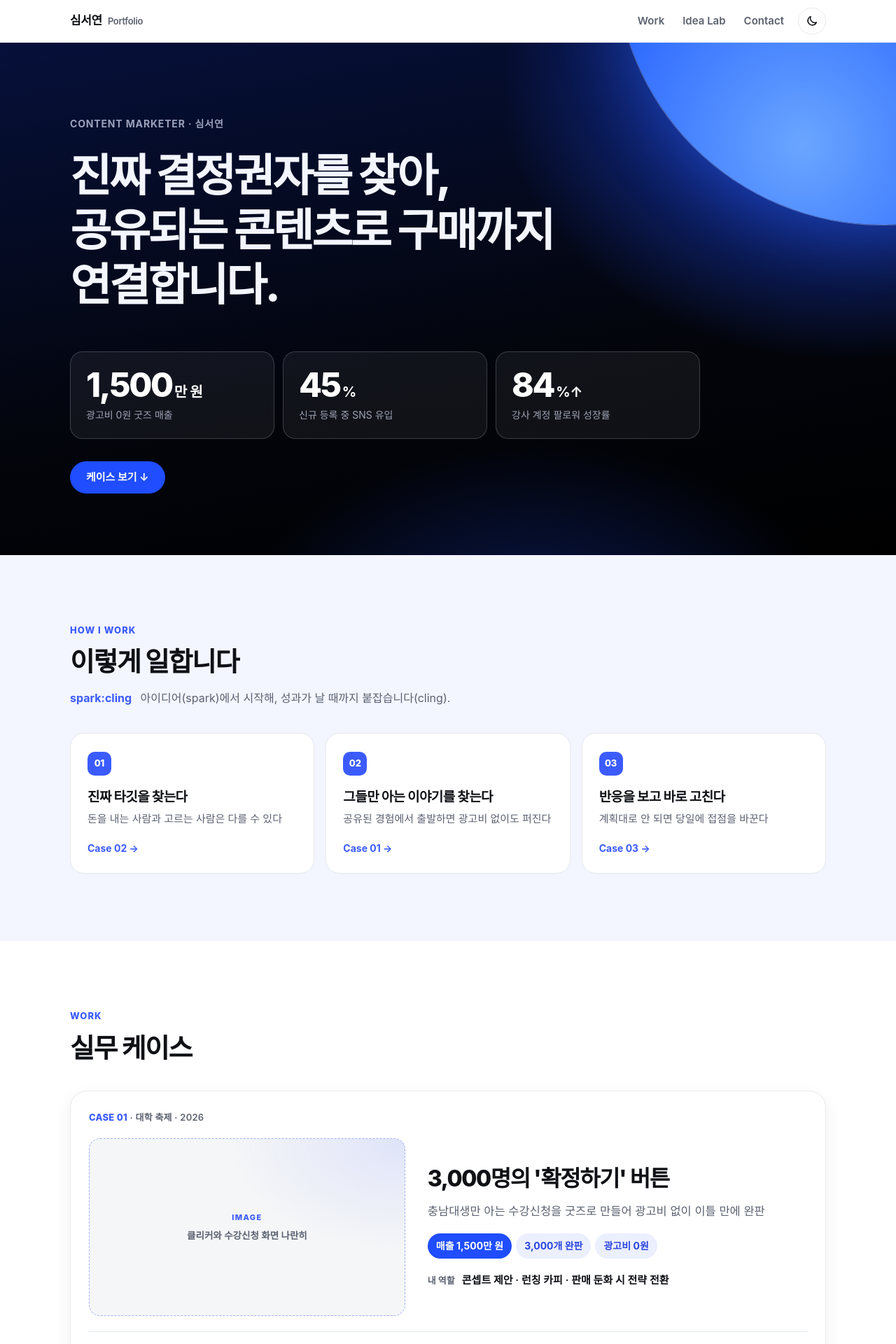
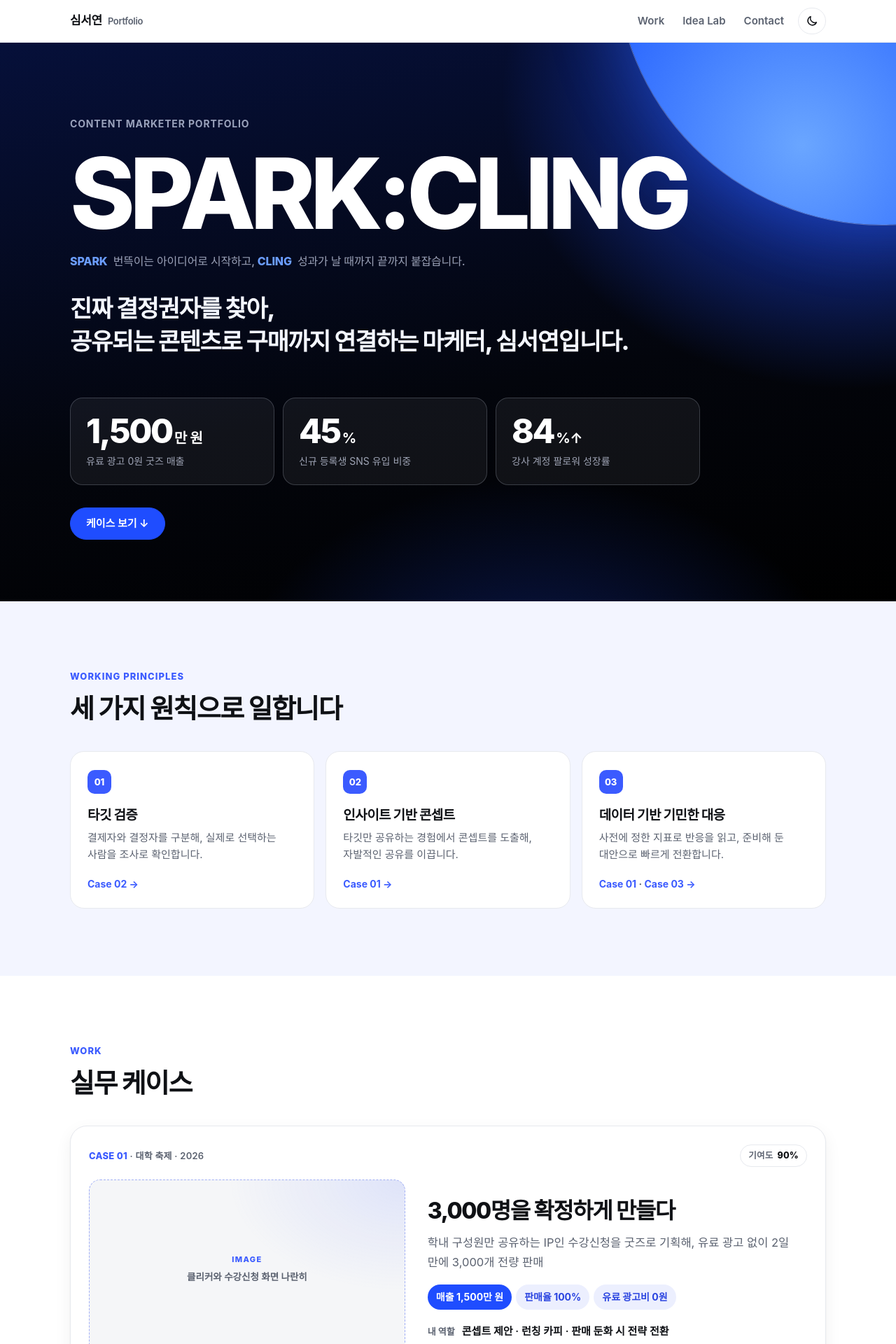
Before and after one commit to seoyeon1011/seoyeon1011.github.io, a Next.js app: page /about in a window 1280 px wide. Shown: the top 1920 px of the page at 70% size. Built offline with nearby package versions, Linux system fonts and the light colour scheme; a web font is replaced by a local one.

Commit message:
포트폴리오 페이지 2차 수정

```diff
--- a/app/about/page.tsx
+++ b/app/about/page.tsx
@@ -54,14 +54,18 @@ interface CaseProps {
   summary: string;
   tags: string[];
   role: string;
+  contrib: string;
   image: { label: string; ratio?: string };
   children: ReactNode;
 }
 
-function CaseCard({ id, no, meta, title, summary, tags, role, image, children }: CaseProps) {
+function CaseCard({ id, no, meta, title, summary, tags, role, contrib, image, children }: CaseProps) {
   return (
     <article className="pf-card" id={id} aria-labelledby={`${id}-title`}>
-      <p className="pf-card-meta"><b>CASE {no}</b> · {meta}</p>
+      <div className="pf-card-meta">
+        <p><b>CASE {no}</b> · {meta}</p>
+        <p className="pf-contrib">기여도 <b>{contrib}</b></p>
+      </div>
       <div className="pf-card-top">
         <Ph label={image.label} ratio={image.ratio} />
         <div className="pf-card-text">
@@ -120,16 +124,18 @@ export default function AboutPage() {
         {/* 2. Hero */}
         <section className="pf-hero pf-dark" id="top" aria-labelledby="pf-hero-title">
           <div className="wrap">
-            <p className="pf-hero-kicker">CONTENT MARKETER · 심서연</p>
+            <p className="pf-hero-kicker">CONTENT MARKETER PORTFOLIO</p>
             <h1 id="pf-hero-title" className="pf-hero-title">
-              <span data-hide="db univ">진짜 결정권자를 찾아,<br />공유되는 콘텐츠로 구매까지 연결합니다.</span>
-              <span data-show="db">어려운 정보를 체감 언어로 바꿔,<br />행동까지 연결합니다.</span>
-              <span data-show="univ">대학생만 아는 언어로,<br />온라인과 현장을 함께 움직입니다.</span>
+              <span className="pf-hero-word">SPARK:CLING</span>
+              <span className="pf-hero-mean"><b>SPARK</b> 번뜩이는 아이디어로 시작하고, <b>CLING</b> 성과가 날 때까지 끝까지 붙잡습니다.</span>
+              <span className="pf-hero-sub" data-hide="db univ">진짜 결정권자를 찾아,<br />공유되는 콘텐츠로 구매까지 연결하는 마케터, 심서연입니다.</span>
+              <span className="pf-hero-sub" data-show="db">어려운 정보를 체감 언어로 바꿔,<br />행동까지 연결하는 마케터, 심서연입니다.</span>
+              <span className="pf-hero-sub" data-show="univ">대학생만 아는 언어로,<br />온라인과 현장을 함께 움직이는 마케터, 심서연입니다.</span>
             </h1>
 
             <ul className="pf-stats" aria-label="핵심 성과">
-              <li className="pf-stat-sales"><a href="#case-1"><strong>1,500<small>만 원</small></strong><span>광고비 0원 굿즈 매출</span></a></li>
-              <li className="pf-stat-45"><a href="#case-2"><strong>45<small>%</small></strong><span>신규 등록 중 SNS 유입</span></a></li>
+              <li className="pf-stat-sales"><a href="#case-1"><strong>1,500<small>만 원</small></strong><span>유료 광고 0원 굿즈 매출</span></a></li>
+              <li className="pf-stat-45"><a href="#case-2"><strong>45<small>%</small></strong><span>신규 등록생 SNS 유입 비중</span></a></li>
               <li className="pf-stat-84" data-hide="db univ"><a href="#case-2"><strong>84<small>%↑</small></strong><span>강사 계정 팔로워 성장률</span></a></li>
               <li className="pf-stat-reels" data-show="db"><a href="#case-2"><strong>5.6<small>만 회</small></strong><span>최고 조회수 릴스</span></a></li>
               <li className="pf-stat-events" data-show="univ"><a href="#case-3"><strong>450<small>명</small></strong><span>직접 기획한 행사 참여</span></a></li>
@@ -146,28 +152,27 @@ export default function AboutPage() {
         <section className="pf-section pf-light" aria-labelledby="pf-how-title">
           <div className="wrap">
             <div className="pf-head">
-              <p className="pf-eyebrow">How I Work</p>
-              <h2 id="pf-how-title">이렇게 일합니다</h2>
-              <p className="pf-motto"><b>spark:cling</b> 아이디어(spark)에서 시작해, 성과가 날 때까지 붙잡습니다(cling).</p>
+              <p className="pf-eyebrow">Working Principles</p>
+              <h2 id="pf-how-title">세 가지 원칙으로 일합니다</h2>
             </div>
             <ol className="pf-steps">
               <li>
                 <span className="pf-step-no">01</span>
-                <h3>진짜 타깃을 찾는다</h3>
-                <p>돈을 내는 사람과 고르는 사람은 다를 수 있다</p>
-                <a href="#case-2">Case 02 →</a>
+                <h3>타깃 검증</h3>
+                <p>결제자와 결정자를 구분해, 실제로 선택하는 사람을 조사로 확인합니다.</p>
+                <span className="pf-step-links"><a href="#case-2">Case 02 →</a></span>
               </li>
               <li>
                 <span className="pf-step-no">02</span>
-                <h3>그들만 아는 이야기를 찾는다</h3>
-                <p>공유된 경험에서 출발하면 광고비 없이도 퍼진다</p>
-                <a href="#case-1">Case 01 →</a>
+                <h3>인사이트 기반 콘셉트</h3>
+                <p>타깃만 공유하는 경험에서 콘셉트를 도출해, 자발적인 공유를 이끕니다.</p>
+                <span className="pf-step-links"><a href="#case-1">Case 01 →</a></span>
               </li>
               <li>
                 <span className="pf-step-no">03</span>
-                <h3>반응을 보고 바로 고친다</h3>
-                <p>계획대로 안 되면 당일에 접점을 바꾼다</p>
-                <a href="#case-3">Case 03 →</a>
+                <h3>데이터 기반 기민한 대응</h3>
+                <p>사전에 정한 지표로 반응을 읽고, 준비해 둔 대안으로 빠르게 전환합니다.</p>
+                <span className="pf-step-links"><a href="#case-1">Case 01</a> · <a href="#case-3">Case 03 →</a></span>
               </li>
             </ol>
           </div>
@@ -183,17 +188,18 @@ export default function AboutPage() {
             <div className="pf-cases">
               <CaseCard
                 id="case-1" no="01" meta="대학 축제 · 2026"
-                title="3,000명의 '확정하기' 버튼"
-                summary="충남대생만 아는 수강신청을 굿즈로 만들어 광고비 없이 이틀 만에 완판"
-                tags={['매출 1,500만 원', '3,000개 완판', '광고비 0원']}
+                title="3,000명을 확정하게 만들다"
+                summary="학내 구성원만 공유하는 IP인 수강신청을 굿즈로 기획해, 유료 광고 없이 2일 만에 3,000개 전량 판매"
+                tags={['매출 1,500만 원', '판매율 100%', '유료 광고비 0원']}
                 role="콘셉트 제안 · 런칭 카피 · 판매 둔화 시 전략 전환"
+                contrib="90%"
                 image={{ label: '클리커와 수강신청 화면 나란히' }}
               >
                 <dl className="pf-detail">
-                  <Detail k="문제와 인사이트">이틀에 3,000개를 팔아야 했지만 시중 클리커는 뻔했습니다. 방문객 90% 이상이 재학생이라, 그들만 아는 고통인 수강신청 &lsquo;확정하기&rsquo; 버튼을 굿즈로 옮겼습니다.</Detail>
-                  <Detail k="실행">&ldquo;딸-깍, 무선 수강신청의 시대는 왔다&rdquo;로 인스타그램과 학과 단톡방에 런칭. 둘째 날 판매가 둔화되자 현장 체험과 밈 카드뉴스 연속 발행으로 전환했습니다.</Detail>
-                  <Detail k="결과">3,000개 완판, 런칭 게시물 조회수 1.5만 회(팔로워 대비 136%), &ldquo;또 팔아 달라&rdquo;는 설문 응답.</Detail>
-                  <Detail k="배운 점">사람들은 물건이 아니라 &ldquo;우리끼리 아는 이야기&rdquo;를 산다.</Detail>
+                  <Detail k="문제와 인사이트">2일간 3,000개 판매가 목표였으나, 시중 클리커는 디자인 차별점이 없었습니다. 방문객의 90% 이상이 재학생이라는 점에 주목해, 학내 구성원만 공유하는 IP인 수강신청 사이트의 <strong>확정하기</strong> 버튼을 굿즈로 기획했습니다.</Detail>
+                  <Detail k="실행">런칭 카피 <strong>딸-깍, 무선 수강신청의 시대는 왔다</strong>로 인스타그램과 학과 단톡방에 동시 런칭했습니다. 2일차 판매 속도가 둔화되자 현장 체험 접점과 밈 카드뉴스 연속 발행으로 전환했습니다.</Detail>
+                  <Detail k="결과">판매율 100%(3,000개), 매출 1,500만 원, 유료 광고비 0원. 런칭 게시물은 팔로워 수의 136%인 1.5만 회 도달했고, 만족도 조사에서는 <strong>재판매 요청</strong>이 나왔습니다.</Detail>
+                  <Detail k="배운 점">사람들은 물건보다 <strong>우리끼리 아는 이야기</strong>에 지갑을 연다는 것을 배웠습니다. 실무에서는 기획 초기에 타깃만 아는 순간과 단어를 먼저 모아 콘셉트의 재료로 쓰고, 런칭 첫날의 판매와 반응을 기준선으로 잡아 둔화되면 그날 바로 접점과 콘텐츠를 바꾸겠습니다.</Detail>
                 </dl>
                 <div className="pf-strip">
                   <Ph label="클리커 실물 사진" ratio="4 / 5" />
@@ -206,9 +212,10 @@ export default function AboutPage() {
               <CaseCard
                 id="case-2" no="02" meta="학원 마케팅 · 2024.01~현재"
                 title="학원을 고르는 건 학부모가 아니었다"
-                summary="학생이 학원을 고른다는 걸 찾아내 강사 계정을 키우고 입소문을 만듦"
+                summary="실제 결정권자가 학생임을 발견하고, 강사 퍼스널 브랜딩으로 추천 유입 구조를 설계"
                 tags={['재원생 20%↑', '신규 45% SNS 유입', '릴스 5.6만']}
                 role="타깃 조사 · 채널 전략 · 릴스 기획·제작"
+                contrib="90%"
                 image={{ label: '5.6만 회 릴스 캡처' }}
               >
                 <dl className="pf-detail">
@@ -224,7 +231,7 @@ export default function AboutPage() {
                     </table>
                   </Detail>
                   <Detail k="결과">재원생 100→120명, 신규 20명 중 9명이 강사 인스타로 유입, 팔로워 84%↑, 정규직 전환 제안.</Detail>
-                  <Detail k="배운 점">친구에게 보여 주고 싶은 콘텐츠가 입소문의 재료가 된다.</Detail>
+                  <Detail k="배운 점">돈을 내는 사람과 고르는 사람은 다를 수 있고, 친구에게 보여 주고 싶은 콘텐츠가 입소문의 재료가 된다는 것을 배웠습니다. 실무에서도 결제자, 결정자, 추천자를 나눠 채널과 메시지를 따로 설계하고, 신규 고객의 유입 경로를 꼭 확인해 어떤 콘텐츠가 실제 전환을 만들었는지 따져 보겠습니다.</Detail>
                 </dl>
                 <div className="pf-strip">
                   <Ph label="강사 계정 프로필" ratio="9 / 16" />
@@ -236,9 +243,10 @@ export default function AboutPage() {
               <CaseCard
                 id="case-3" no="03" meta="스포츠센터 · 2025.01~현재"
                 title="고객이 머무는 구조를 만들다"
-                summary="비어 있던 문의 창구를 설계하고 콘텐츠와 행사로 계정을 2배 키움"
+                summary="부재했던 고객 문의 접점을 체계화하고, 콘텐츠와 오프라인 행사로 공식 계정을 2배 성장"
                 tags={['컴플레인 0건', '팔로워 4,150', '행사 만족도 4.9']}
                 role="CS 체계 설계 · SNS 총괄 · 행사 기획"
+                contrib="100%"
                 image={{ label: 'Before/After 문의 창구' }}
               >
                 <dl className="pf-detail">
@@ -258,7 +266,7 @@ export default function AboutPage() {
                     </ul>
                   </Detail>
                   <Detail k="결과">문의 컴플레인 0건, 팔로워 2,000명대→4,150명, 밈 릴스 7.1만 회, 수영 규칙 영상 1.1만 회.</Detail>
-                  <Detail k="배운 점">콘텐츠의 성과는 문의·참여·재방문까지 이어질 때 완성된다.</Detail>
+                  <Detail k="배운 점">콘텐츠의 성과는 문의, 참여, 재방문까지 이어질 때 완성된다는 것을 배웠습니다. 실무에서는 캠페인을 열기 전에 문의 창구와 FAQ부터 준비하고, 쌓인 반복 문의를 다음 콘텐츠의 주제로 되돌려 쓰겠습니다.</Detail>
                 </dl>
                 <div className="pf-strip">
                   <Ph label="카카오톡 채널 화면" ratio="4 / 5" />
@@ -283,24 +291,23 @@ export default function AboutPage() {
               <article className="pf-tile pf-lab-cass">
                 <Ph label="알코올 함유량 비교 장표" ratio="16 / 10" />
                 <div className="pf-tile-body">
-                  <p className="pf-tile-meta">오비맥주 공모전 출품 · 4인 팀</p>
+                  <p className="pf-tile-meta">오비맥주 공모전 출품 · 4인 팀<span className="pf-contrib">기여도 <b>40%</b></span></p>
                   <h3>카스 0.0 「ㅋㅅㅇㅇ」</h3>
-                  <p>숫자 &ldquo;0.05%&rdquo;를 간장·고추장과 비교해 체감 언어로 번역</p>
-                  <p className="pf-tile-insight"><span>인사이트</span>거부감은 &ldquo;알코올이 들어 있다&rdquo;는 인지에서 온다 (자체 설문)</p>
+                  <p>알코올 함유량 <strong>0.05%</strong>를 간장·고추장과 비교해 체감 언어로 번역</p>
+                  <p className="pf-tile-insight"><span>인사이트</span>거부감은 <strong>알코올이 들어 있다는 인지</strong>에서 비롯됨 (자체 설문)</p>
                 </div>
               </article>
               <article className="pf-tile pf-lab-sajik">
                 <Ph label="사!직이네 메인 보드" ratio="16 / 10" />
                 <div className="pf-tile-body">
-                  <p className="pf-tile-meta">대홍기획 공모전 출품</p>
+                  <p className="pf-tile-meta">대홍기획 공모전 출품<span className="pf-contrib">기여도 <b>30%</b></span></p>
                   <h3>롯데 자이언츠 「사!직이네」</h3>
-                  <p>모래(沙)와 부산 방언으로 야구장을 부산의 공간으로</p>
-                  <p className="pf-tile-insight"><span>인사이트</span>2030 여성 팬은 현장 경험을 산다</p>
+                  <p>모래(沙)와 부산 방언으로 야구장을 부산의 공간으로 재해석</p>
+                  <p className="pf-tile-insight"><span>인사이트</span>2030 여성 팬은 경기보다 현장 경험을 소비함</p>
                   <p className="pf-tile-insight" data-show="univ"><span>제작</span>어도비 생성형 채우기(AI)로 공간 시안 이미지 제작</p>
                 </div>
               </article>
             </div>
-            <p className="pf-note">두 기획 모두 Case 01처럼, 타깃이 이미 가진 경험에서 출발했습니다.</p>
           </div>
         </section>
 
@@ -309,14 +316,14 @@ export default function AboutPage() {
           <div className="wrap">
             <div className="pf-head">
               <p className="pf-eyebrow">Side Projects</p>
-              <h2 id="pf-side-title">일 밖에서도 실험합니다</h2>
+              <h2 id="pf-side-title">실험은 계속됩니다</h2>
             </div>
             <div className="pf-duo pf-side">
               <article className="pf-tile pf-tile-sm pf-side-ref">
                 <Ph label="Ref 사이트 화면" ratio="16 / 9" />
                 <div className="pf-tile-body">
-                  <h3>Ref</h3>
-                  <p>매일 트렌드를 수집해 SEO 콘텐츠로 만드는 1인 파이프라인. Claude Code 스킬 11개를 직접 만들어 운영 중.</p>
+                  <h3>Ref · AI로 설계한 콘텐츠 마케팅 파이프라인</h3>
+                  <p>직접 만든 Claude Code 스킬이 매일 아침 트렌드와 SEO 이슈를 슬랙으로 브리핑하고, 이를 토대로 SEO 콘텐츠를 기획·발행합니다. 트렌드 수집, 블로그 작성, 성과 분석, 주간 리포트까지 업무 단계별 스킬 11개를 AI로 직접 설계해 운영하고 있습니다.</p>
                   <a className="pf-link" href="https://marketing-ref.vercel.app/">사이트 보기 ↗</a>
                 </div>
               </article>
@@ -348,7 +355,7 @@ export default function AboutPage() {
               <p className="pf-eyebrow">Tools</p>
               <h2 className="pf-h2-sm">다루는 툴</h2>
               <ul className="pf-chips">
-                {['Photoshop', 'Illustrator', 'Premiere Pro', 'After Effects', 'Figma', 'Notion', 'Claude Code'].map((t) => <li key={t}>{t}</li>)}
+                {['Photoshop', 'Illustrator', 'Premiere Pro', 'Figma', 'Notion', 'Claude Code'].map((t) => <li key={t}>{t}</li>)}
               </ul>
             </div>
           </div>
--- a/app/about/portfolio.css
+++ b/app/about/portfolio.css
@@ -92,8 +92,12 @@ html[data-pf="univ"] .pf-lab-sajik, html[data-pf="univ"] .pf-side-wish { border-
   box-shadow: 0 0 0 1px rgba(255, 255, 255, .3), 0 0 100px rgba(47, 107, 255, .4);
 }
 .pf-hero-kicker { margin: 0; font-size: 14px; font-weight: 700; letter-spacing: .06em; color: var(--pf-on-dark-muted); }
-.pf-hero-title { margin: 22px 0 0; max-width: 900px; font-size: clamp(32px, 5.6vw, 64px); line-height: 1.22; letter-spacing: -.05em; font-weight: 800; }
+.pf-hero-title { margin: 20px 0 0; font-weight: 800; }
 .pf-hero-title > span { display: block; }
+.pf-hero-word { font-size: clamp(52px, 11vw, 148px); line-height: .95; letter-spacing: -.055em; color: #fff; }
+.pf-hero-mean { margin-top: 18px; font-size: clamp(14px, 1.5vw, 16px); font-weight: 500; line-height: 1.6; letter-spacing: -.01em; color: var(--pf-on-dark-muted); }
+.pf-hero-mean b { color: var(--pf-glow); font-weight: 800; margin-right: 4px; }
+.pf-hero-sub { margin-top: 30px; max-width: 820px; font-size: clamp(22px, 3vw, 34px); line-height: 1.4; letter-spacing: -.04em; color: var(--pf-on-dark); }
 .pf-stats { list-style: none; margin: 56px 0 0; padding: 0; display: grid; grid-template-columns: repeat(3, minmax(0, 1fr)); gap: 12px; max-width: 900px; }
 .pf-stats a {
   display: flex; flex-direction: column; gap: 6px; height: 100%; padding: 22px 22px 20px; border-radius: 18px; text-decoration: none;
@@ -121,14 +125,19 @@ html[data-pf="univ"] .pf-lab-sajik, html[data-pf="univ"] .pf-side-wish { border-
 .pf-step-no { display: inline-grid; place-items: center; width: 34px; height: 34px; border-radius: 10px; background: var(--accent); color: var(--on-accent); font-size: 13px; font-weight: 800; }
 .pf-steps h3 { margin: 18px 0 6px; font-size: 19px; font-weight: 800; letter-spacing: -.03em; line-height: 1.4; }
 .pf-steps p { margin: 0 0 18px; color: var(--muted); font-size: 15px; line-height: 1.6; }
-.pf-steps a { margin-top: auto; font-size: 14px; font-weight: 700; text-decoration: none; }
+.pf-step-links { margin-top: auto; font-size: 14px; font-weight: 700; color: var(--muted); }
+.pf-step-links a { text-decoration: none; }
 @media (max-width: 820px) { .pf-steps { grid-template-columns: 1fr; } }
 
 /* ---------- 4. Case 카드 ---------- */
 .pf-cases { display: flex; flex-direction: column; gap: 20px; }
 .pf-card { padding: 26px; border-radius: 24px; background: var(--surface); border: 1px solid var(--line); box-shadow: var(--shadow); }
-.pf-card-meta { margin: 0 0 18px; font-size: 13px; font-weight: 600; color: var(--muted); letter-spacing: .02em; }
+.pf-card-meta { margin: 0 0 18px; display: flex; justify-content: space-between; align-items: center; gap: 12px; flex-wrap: wrap; font-size: 13px; font-weight: 600; color: var(--muted); letter-spacing: .02em; }
+.pf-card-meta p { margin: 0; }
 .pf-card-meta b { color: var(--accent); font-weight: 800; }
+.pf-contrib { display: inline-flex; align-items: center; gap: 6px; padding: 4px 11px; border-radius: 999px; border: 1px solid var(--line); font-size: 12.5px; font-weight: 700; color: var(--muted); }
+.pf-contrib b { color: var(--text) !important; font-weight: 800; }
+.pf-tile-meta { display: flex; justify-content: space-between; align-items: center; gap: 8px; flex-wrap: wrap; }
 .pf-card-top { display: grid; grid-template-columns: minmax(0, 5fr) minmax(0, 6fr); gap: 32px; align-items: center; }
 .pf-card-top > .pf-ph { margin: 0; }
 .pf-card-text h3 { margin: 0; font-size: clamp(24px, 2.8vw, 32px); line-height: 1.3; letter-spacing: -.045em; font-weight: 800; }
```
